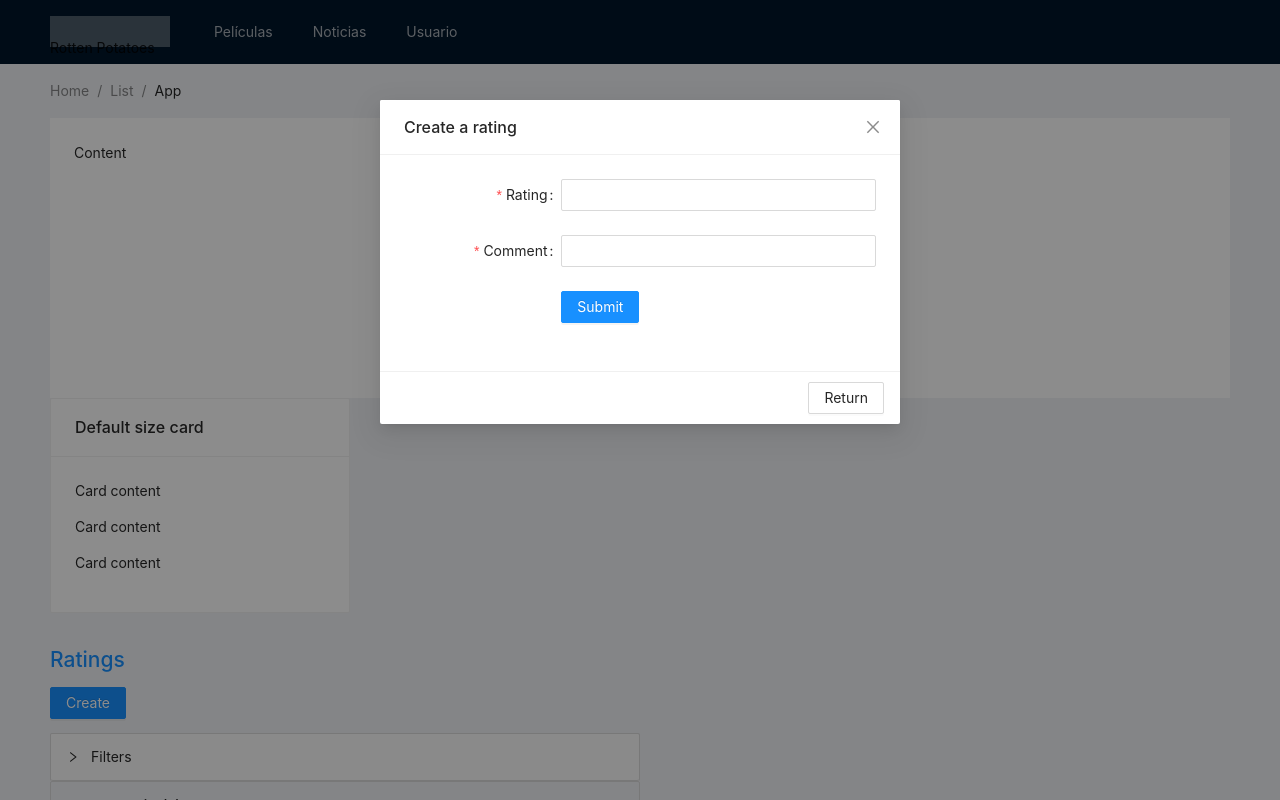
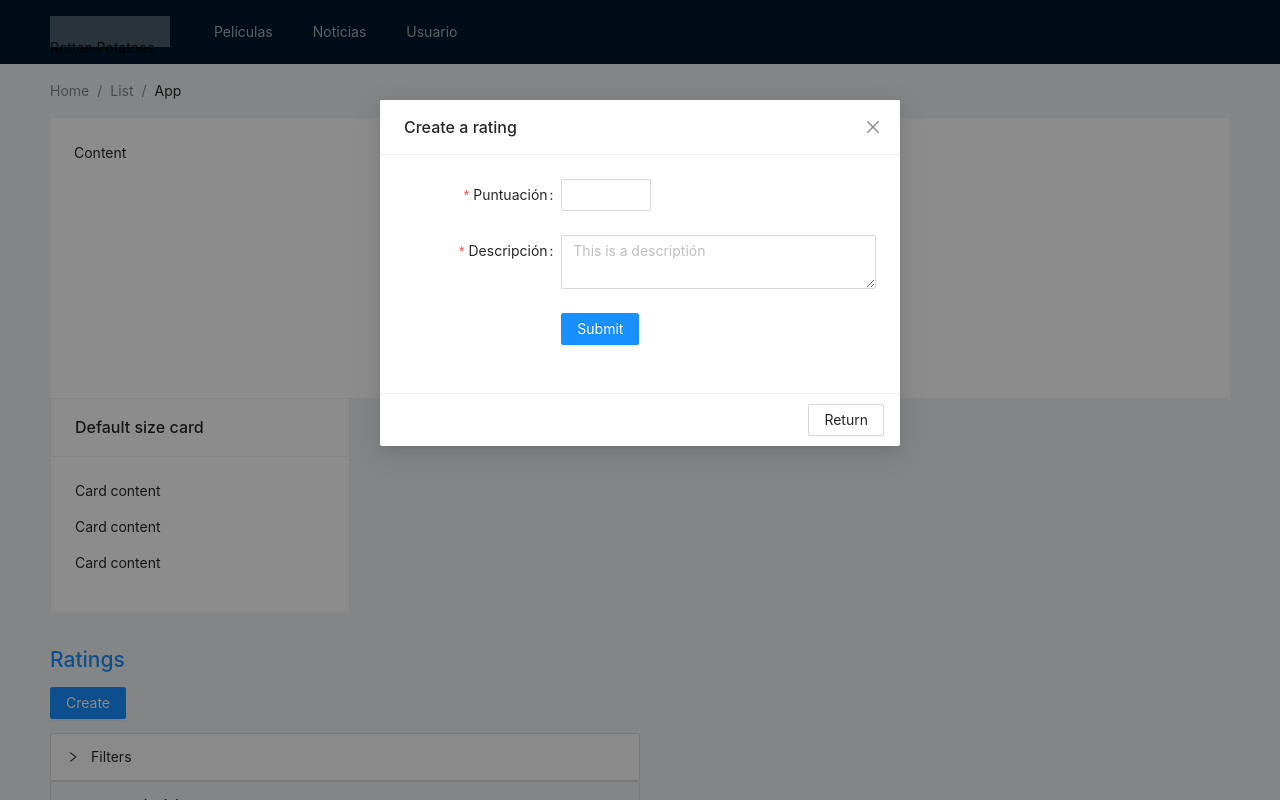
Before and after one commit to MUISCDGTI/Frontend, a React (Create React App) app: page / in a window 1280 px wide. Both pictures are taken after a click on the button "Create". Shown: the top 800 px of the page. Built offline with nearby package versions, Linux system fonts and the light colour scheme.

Commit message:
Changed update button and added rules to form

```diff
--- a/src/components/list-ratings/index.js
+++ b/src/components/list-ratings/index.js
@@ -11,7 +11,8 @@ import {
   Button,
   Avatar,
   Form,
-  Modal
+  Modal,
+  InputNumber
 } from "antd";
 import { DownOutlined } from "@ant-design/icons";
 import "./index.css";
@@ -48,8 +49,26 @@ const RatingApp = (props) => {
 
   const [isModalVisible, setIsModalVisible] = useState(false);
 
+  const [isRatingVisible, setIsRatingVisible] = useState(true);
+
+  const [isDescriptionVisible, setIsDescriptionVisible] = useState(true);
+
+  const updateRating = () => {
+    setIsModalVisible(true);
+    setIsRatingVisible(true);
+    setIsDescriptionVisible(false);
+  };
+
+  const updateDescription = () => {
+    setIsModalVisible(true);
+    setIsDescriptionVisible(true);
+    setIsRatingVisible(false);
+  };
+
   const showModal = () => {
     setIsModalVisible(true);
+    setIsDescriptionVisible(true);
+    setIsRatingVisible(true);
   };
 
   const handleCancel = () => {
@@ -64,21 +83,36 @@ const RatingApp = (props) => {
       initialValues={{ remember: true }}
       autoComplete="off"
     >
+      {isRatingVisible?
         <Form.Item
-        label="Rating"
+          label="Puntuación"
           name="rating"
-        rules={[{ required: true, message: 'Please input your rating' }]}
+          rules={[{
+            required: true,
+            type: 'number',
+            min: 0,
+            max: 5,
+            message: 'La puntuacion tiene que estar entre 0 y 5, y no estar vacía',
+          }]}
         >
-        <Input />
+          <InputNumber />
         </Form.Item>
+      :null}
 
+      {isDescriptionVisible?
         <Form.Item
-        label="Comment"
-        name="comment"
-        rules={[{ required: true, message: 'Please input your comment' }]}
+          label="Descripción"
+          name="description"
+          rules={[{
+            required: true,
+            type: 'string',
+            max: 500,
+            message: 'La introducción debe ser menor de 500 caracteres y no estar vacía'
+          }]}
         >
-        <Input />
+          <Input.TextArea placeholder="This is a descriptión" />
         </Form.Item>
+      :null}
 
       <Form.Item wrapperCol={{ offset: 8, span: 16 }}>
         <Button type="primary" htmlType="submit">
@@ -158,8 +192,11 @@ const RatingApp = (props) => {
             actions={
               props.page === "user"
                 ? [
-                    <Button type="primary" onClick={showModal} primary ghost>
-                      update
+                    <Button type="primary" onClick={updateRating} primary ghost>
+                      rating
+                    </Button>,
+                    <Button type="primary" onClick={updateDescription} primary ghost>
+                      description
                     </Button>,
                     <Button type="primary" danger ghost>
                       delete
```
Lines whose indentation alone changed are shown as unchanged.
